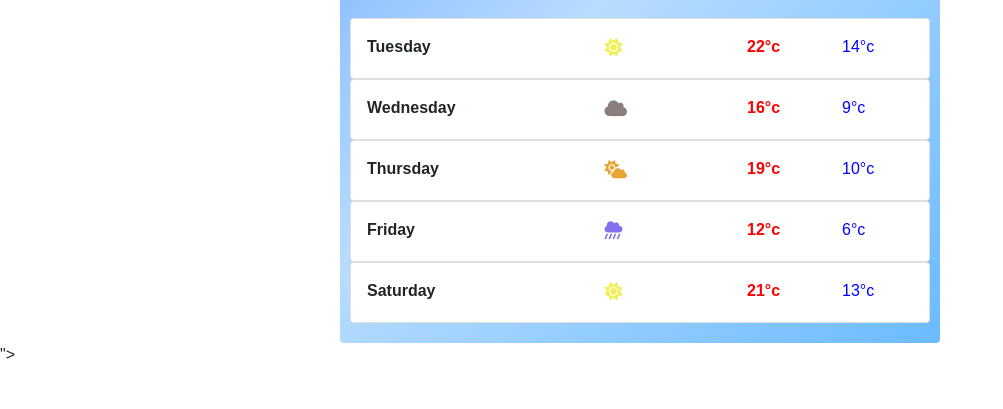
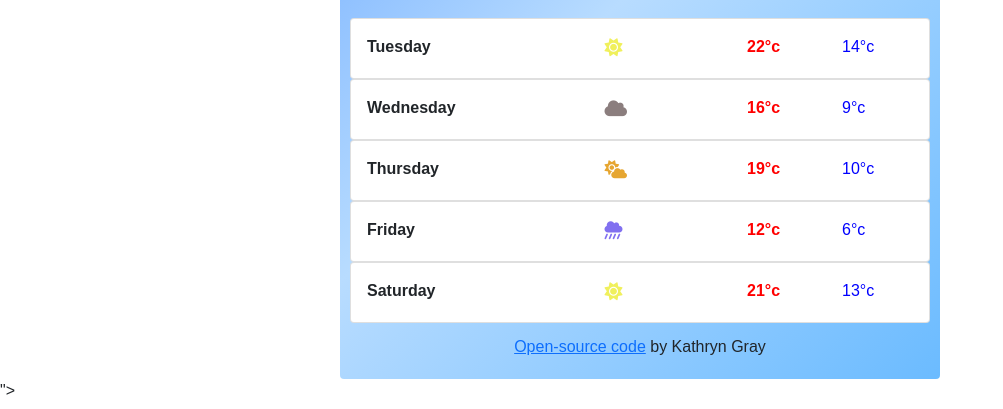
Before and after one commit to KathrynNZ/weather-app, a plain HTML site: page index.html in a window 1280 px wide. Shown: the part 391-800 px from the top of the page, without its empty margins (0-1003 px from the left). Drawn offline with nearby package versions, Linux system fonts and the light colour scheme; no server answers.

Commit message:
Added footer with link to open-source code on GitHub

```diff
--- a/index.html
+++ b/index.html
@@ -194,6 +194,13 @@
             </div>
         </div>
 
+
+
+     <p class="footer">
+         <a href="https://github.com/KathrynNZ/weather-app">Open-source code</a>
+         by Kathryn Gray
+     </p>
+
     </div>
 
     <script src="src/script.js"></script>">
--- a/src/style.css
+++ b/src/style.css
@@ -95,3 +95,9 @@ h1 {
   color: blue;
   font-weight: thin;
 }
+
+.footer {
+  text-align: center;
+  margin-bottom: 0;
+  margin-top: 12px;
+}
```
